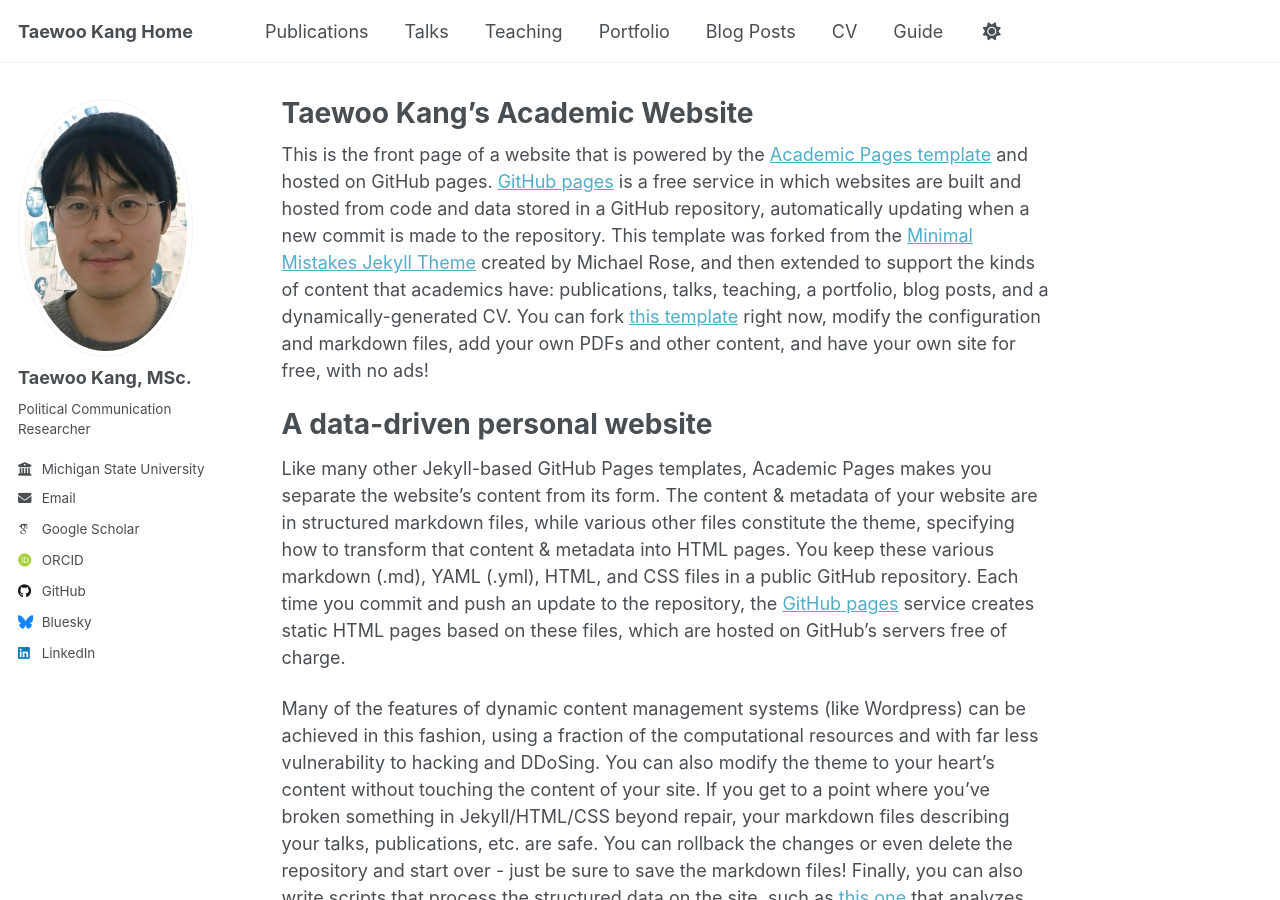
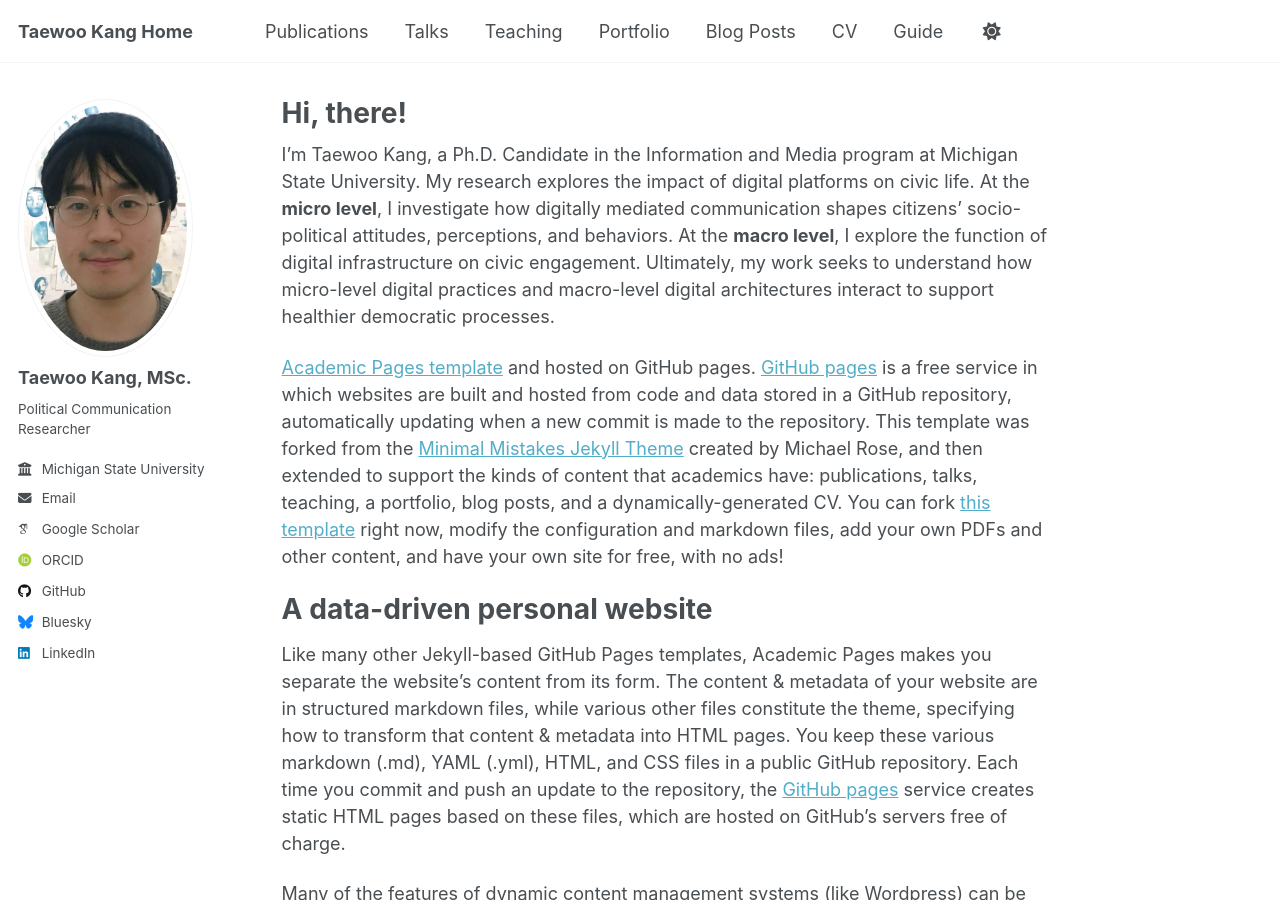
Before and after one commit to kteen2k/taewookang, a Jekyll site: the page built from _pages/about.md, in a window 1280 px wide and 900 px high. Built offline with Jekyll 4.4.1, drawn with Linux system fonts in a browser that asks for light colours; some web fonts are replaced.

Commit message:
about.md

```diff
--- a/_pages/about.md
+++ b/_pages/about.md
@@ -1,13 +1,16 @@
 ---
 permalink: /
-title: "Taewoo Kang's Academic Website"
+title: "Hi, there!"
 author_profile: true
 redirect_from:
   - /about/
   - /about.html
 ---
 
-This is the front page of a website that is powered by the [Academic Pages template](https://github.com/academicpages/academicpages.github.io) and hosted on GitHub pages. [GitHub pages](https://pages.github.com) is a free service in which websites are built and hosted from code and data stored in a GitHub repository, automatically updating when a new commit is made to the repository. This template was forked from the [Minimal Mistakes Jekyll Theme](https://mmistakes.github.io/minimal-mistakes/) created by Michael Rose, and then extended to support the kinds of content that academics have: publications, talks, teaching, a portfolio, blog posts, and a dynamically-generated CV. You can fork [this template](https://github.com/academicpages/academicpages.github.io) right now, modify the configuration and markdown files, add your own PDFs and other content, and have your own site for free, with no ads!
+I'm Taewoo Kang, a Ph.D. Candidate in the Information and Media program at Michigan State University. My research explores the impact of digital platforms on civic life. At the **micro level**, I investigate how digitally mediated communication shapes citizens’ socio-political attitudes, perceptions, and behaviors. At the **macro level**, I explore the function of digital infrastructure on civic engagement. Ultimately, my work seeks to understand how micro-level digital practices and macro-level digital architectures interact to support healthier democratic processes.
+
+
+[Academic Pages template](https://github.com/academicpages/academicpages.github.io) and hosted on GitHub pages. [GitHub pages](https://pages.github.com) is a free service in which websites are built and hosted from code and data stored in a GitHub repository, automatically updating when a new commit is made to the repository. This template was forked from the [Minimal Mistakes Jekyll Theme](https://mmistakes.github.io/minimal-mistakes/) created by Michael Rose, and then extended to support the kinds of content that academics have: publications, talks, teaching, a portfolio, blog posts, and a dynamically-generated CV. You can fork [this template](https://github.com/academicpages/academicpages.github.io) right now, modify the configuration and markdown files, add your own PDFs and other content, and have your own site for free, with no ads!
 
 A data-driven personal website
 ======
```
